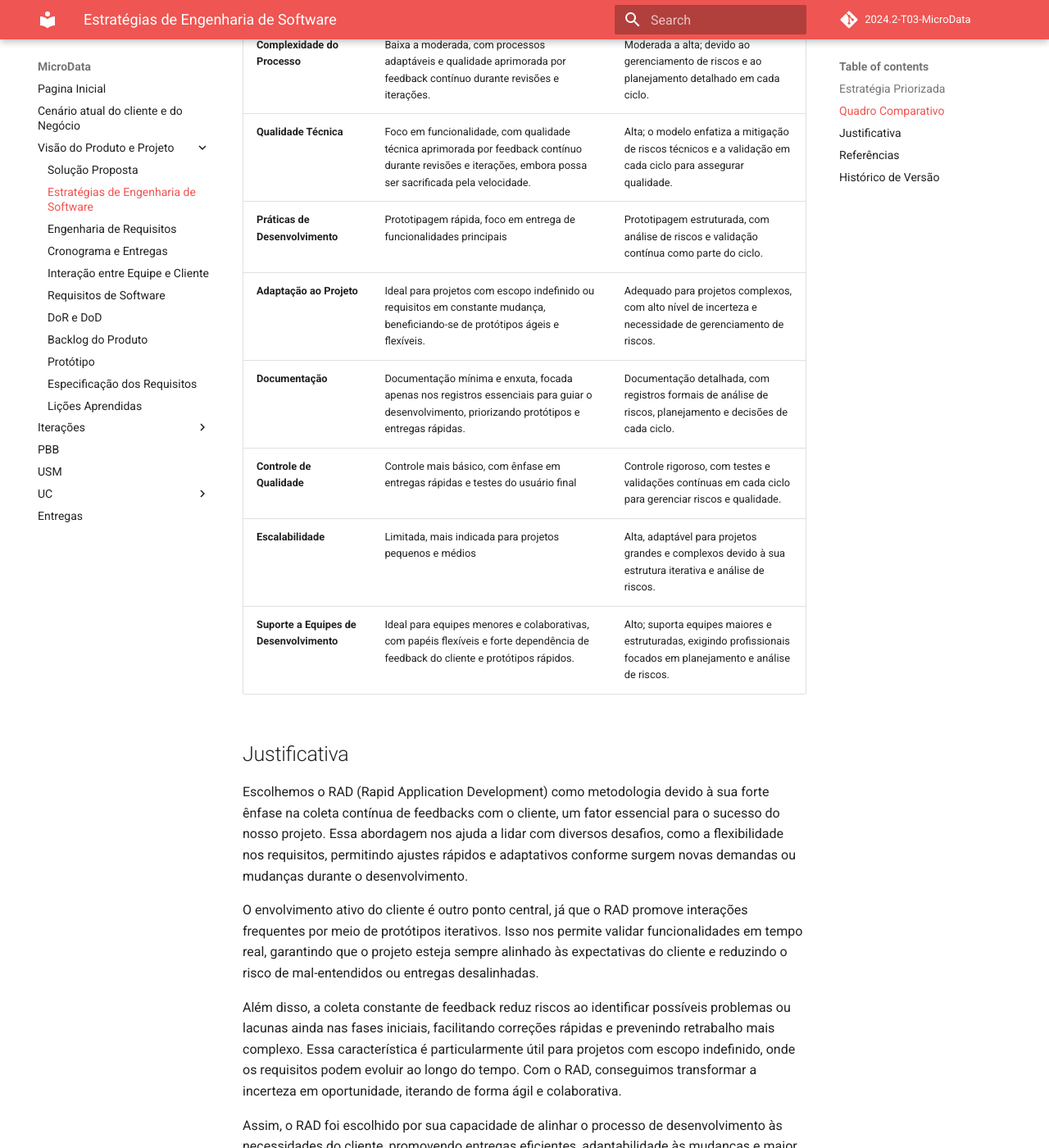
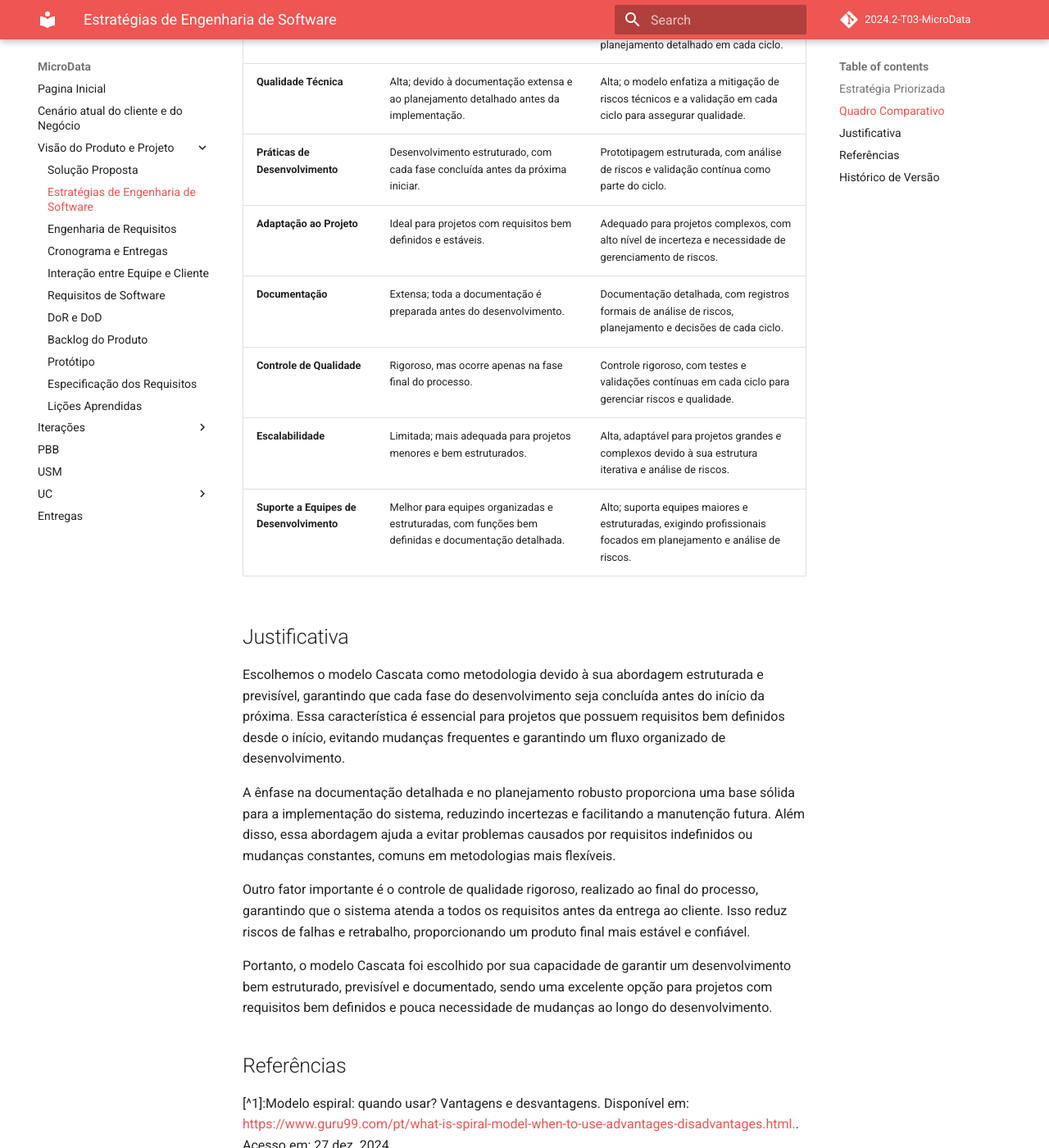
Before and after one commit to storch7/2024.2-T03-MicroData, an MkDocs documentation site: the page built from docs/visao_produto_projeto/estrategias.md, in a window 1280 px wide and 1400 px high, scrolled down 1010 px. Shown: the whole window at 82% size. Built offline with MkDocs 1.6.1 and Material for MkDocs 9.7.7, drawn with Linux system fonts in a browser that asks for light colours; comment, search, counter and statistics services are not loaded; some of the changed text lies outside the part shown.

Commit message:
troca no quadro comparativo de RAD para CASCATA

```diff
--- a/docs/visao_produto_projeto/estrategias.md
+++ b/docs/visao_produto_projeto/estrategias.md
@@ -2,42 +2,42 @@
 
 ## Estratégia Priorizada
 
-**Abordagem de Desenvolvimento de Software:** Ágil
+**Abordagem de Desenvolvimento de Software:** Plano
 
-**Ciclo de vida:** Iterativo e Incremental
+**Ciclo de vida:** Sequencial e Estruturado
 
-**Processo de Engenharia de Software:** RAD
+**Processo de Engenharia de Software:** Cascata
 
 ## Quadro Comparativo
 
-O quadro a seguir compara os processos de desenvolvimento RAD e Espiral em diversas características, com o objetivo de auxiliar na justificativa para a escolha do processo mais adequado a este projeto.
+O quadro a seguir compara os processos de desenvolvimento Cascata e Espiral em diversas características, com o objetivo de auxiliar na justificativa para a escolha do processo mais adequado a este projeto.
 
-| **Características**           | **RAD**                                                                                              | **Espiral**                                                                                       |
+| **Características**           | **Cascata**                                                                                         | **Espiral**                                                                                       |
 |--------------------------------|-----------------------------------------------------------------------------------------------------|---------------------------------------------------------------------------------------------------|
-| **Abordagem Geral**            | Metodologia de desenvolvimento rápido e iterativo, com foco na criação, validação de protótipos e entregas rápidas. | Modelo baseado em ciclos iterativos, com foco em análise de riscos, planejamento, prototipagem e validação contínua. |
-| **Foco em Arquitetura**        | Menor foco inicial em arquitetura; ênfase em protótipos                                            | Maior foco na arquitetura para suportar ciclos subsequentes e gerenciar riscos.                  |
-| **Estrutura de Processos**     | Estrutura flexível, com iterações rápidas e prototipagem                                           | Estrutura baseada em ciclos, cada um contendo etapas de planejamento, prototipagem, avaliação e decisão. |
-| **Flexibilidade de Requisitos**| Alta; requisitos podem ser alterados durante o desenvolvimento                                    | Moderada; os requisitos podem ser ajustados, mas são avaliados em cada ciclo para gerenciar riscos. |
-| **Colaboração com Clientes**   | Intensa; cliente envolvido em feedback frequente e revisão de protótipos                          | Alta; o cliente é envolvido em revisões periódicas e contribui para a validação de cada ciclo.    |
-| **Complexidade do Processo**   | Baixa a moderada, com processos adaptáveis e qualidade aprimorada por feedback contínuo durante revisões e iterações. | Moderada a alta; devido ao gerenciamento de riscos e ao planejamento detalhado em cada ciclo.    |
-| **Qualidade Técnica**          | Foco em funcionalidade, com qualidade técnica aprimorada por feedback contínuo durante revisões e iterações, embora possa ser sacrificada pela velocidade. | Alta; o modelo enfatiza a mitigação de riscos técnicos e a validação em cada ciclo para assegurar qualidade. |
-| **Práticas de Desenvolvimento**| Prototipagem rápida, foco em entrega de funcionalidades principais                                | Prototipagem estruturada, com análise de riscos e validação contínua como parte do ciclo.         |
-| **Adaptação ao Projeto**       | Ideal para projetos com escopo indefinido ou requisitos em constante mudança, beneficiando-se de protótipos ágeis e flexíveis. | Adequado para projetos complexos, com alto nível de incerteza e necessidade de gerenciamento de riscos. |
-| **Documentação**               | Documentação mínima e enxuta, focada apenas nos registros essenciais para guiar o desenvolvimento, priorizando protótipos e entregas rápidas. | Documentação detalhada, com registros formais de análise de riscos, planejamento e decisões de cada ciclo. |
-| **Controle de Qualidade**      | Controle mais básico, com ênfase em entregas rápidas e testes do usuário final                    | Controle rigoroso, com testes e validações contínuas em cada ciclo para gerenciar riscos e qualidade. |
-| **Escalabilidade**             | Limitada, mais indicada para projetos pequenos e médios                                           | Alta, adaptável para projetos grandes e complexos devido à sua estrutura iterativa e análise de riscos. |
-| **Suporte a Equipes de Desenvolvimento** | Ideal para equipes menores e colaborativas, com papéis flexíveis e forte dependência de feedback do cliente e protótipos rápidos. | Alto; suporta equipes maiores e estruturadas, exigindo profissionais focados em planejamento e análise de riscos. |
-
+| **Abordagem Geral**            | Metodologia linear e sequencial, onde cada fase precisa ser concluída antes do início da próxima. | Modelo baseado em ciclos iterativos, com foco em análise de riscos, planejamento, prototipagem e validação contínua. |
+| **Foco em Arquitetura**        | Forte foco inicial na arquitetura, definido antes da implementação.                                | Maior foco na arquitetura para suportar ciclos subsequentes e gerenciar riscos.                  |
+| **Estrutura de Processos**     | Estrutura rígida, com fases bem definidas e sequenciais.                                           | Estrutura baseada em ciclos, cada um contendo etapas de planejamento, prototipagem, avaliação e decisão. |
+| **Flexibilidade de Requisitos**| Baixa; os requisitos são definidos no início e mudanças posteriores são difíceis de incorporar.    | Moderada; os requisitos podem ser ajustados, mas são avaliados em cada ciclo para gerenciar riscos. |
+| **Colaboração com Clientes**   | Menor envolvimento do cliente após a fase inicial de requisitos.                                   | Alta; o cliente é envolvido em revisões periódicas e contribui para a validação de cada ciclo.    |
+| **Complexidade do Processo**   | Baixa a moderada, devido à estrutura rígida e previsível.                                          | Moderada a alta; devido ao gerenciamento de riscos e ao planejamento detalhado em cada ciclo.    |
+| **Qualidade Técnica**          | Alta; devido à documentação extensa e ao planejamento detalhado antes da implementação.           | Alta; o modelo enfatiza a mitigação de riscos técnicos e a validação em cada ciclo para assegurar qualidade. |
+| **Práticas de Desenvolvimento**| Desenvolvimento estruturado, com cada fase concluída antes da próxima iniciar.                     | Prototipagem estruturada, com análise de riscos e validação contínua como parte do ciclo.         |
+| **Adaptação ao Projeto**       | Ideal para projetos com requisitos bem definidos e estáveis.                                       | Adequado para projetos complexos, com alto nível de incerteza e necessidade de gerenciamento de riscos. |
+| **Documentação**               | Extensa; toda a documentação é preparada antes do desenvolvimento.                                | Documentação detalhada, com registros formais de análise de riscos, planejamento e decisões de cada ciclo. |
+| **Controle de Qualidade**      | Rigoroso, mas ocorre apenas na fase final do processo.                                            | Controle rigoroso, com testes e validações contínuas em cada ciclo para gerenciar riscos e qualidade. |
+| **Escalabilidade**             | Limitada; mais adequada para projetos menores e bem estruturados.                                 | Alta, adaptável para projetos grandes e complexos devido à sua estrutura iterativa e análise de riscos. |
+| **Suporte a Equipes de Desenvolvimento** | Melhor para equipes organizadas e estruturadas, com funções bem definidas e documentação detalhada. | Alto; suporta equipes maiores e estruturadas, exigindo profissionais focados em planejamento e análise de riscos. |
 
 ## Justificativa
 
-Escolhemos o RAD (Rapid Application Development) como metodologia devido à sua forte ênfase na coleta contínua de feedbacks com o cliente, um fator essencial para o sucesso do nosso projeto. Essa abordagem nos ajuda a lidar com diversos desafios, como a flexibilidade nos requisitos, permitindo ajustes rápidos e adaptativos conforme surgem novas demandas ou mudanças durante o desenvolvimento.
+Escolhemos o modelo Cascata como metodologia devido à sua abordagem estruturada e previsível, garantindo que cada fase do desenvolvimento seja concluída antes do início da próxima. Essa característica é essencial para projetos que possuem requisitos bem definidos desde o início, evitando mudanças frequentes e garantindo um fluxo organizado de desenvolvimento.
 
-O envolvimento ativo do cliente é outro ponto central, já que o RAD promove interações frequentes por meio de protótipos iterativos. Isso nos permite validar funcionalidades em tempo real, garantindo que o projeto esteja sempre alinhado às expectativas do cliente e reduzindo o risco de mal-entendidos ou entregas desalinhadas.
+A ênfase na documentação detalhada e no planejamento robusto proporciona uma base sólida para a implementação do sistema, reduzindo incertezas e facilitando a manutenção futura. Além disso, essa abordagem ajuda a evitar problemas causados por requisitos indefinidos ou mudanças constantes, comuns em metodologias mais flexíveis.
 
-Além disso, a coleta constante de feedback reduz riscos ao identificar possíveis problemas ou lacunas ainda nas fases iniciais, facilitando correções rápidas e prevenindo retrabalho mais complexo. Essa característica é particularmente útil para projetos com escopo indefinido, onde os requisitos podem evoluir ao longo do tempo. Com o RAD, conseguimos transformar a incerteza em oportunidade, iterando de forma ágil e colaborativa.
+Outro fator importante é o controle de qualidade rigoroso, realizado ao final do processo, garantindo que o sistema atenda a todos os requisitos antes da entrega ao cliente. Isso reduz riscos de falhas e retrabalho, proporcionando um produto final mais estável e confiável.
 
-Assim, o RAD foi escolhido por sua capacidade de alinhar o processo de desenvolvimento às necessidades do cliente, promovendo entregas eficientes, adaptabilidade às mudanças e maior qualidade nos resultados.
+Portanto, o modelo Cascata foi escolhido por sua capacidade de garantir um desenvolvimento bem estruturado, previsível e documentado, sendo uma excelente opção para projetos com requisitos bem definidos e pouca necessidade de mudanças ao longo do desenvolvimento.
+
 
 ## Referências
 
```
Also changed, not shown: other parts of docs/visao_produto_projeto/estrategias.md (+1 -0 lines).
